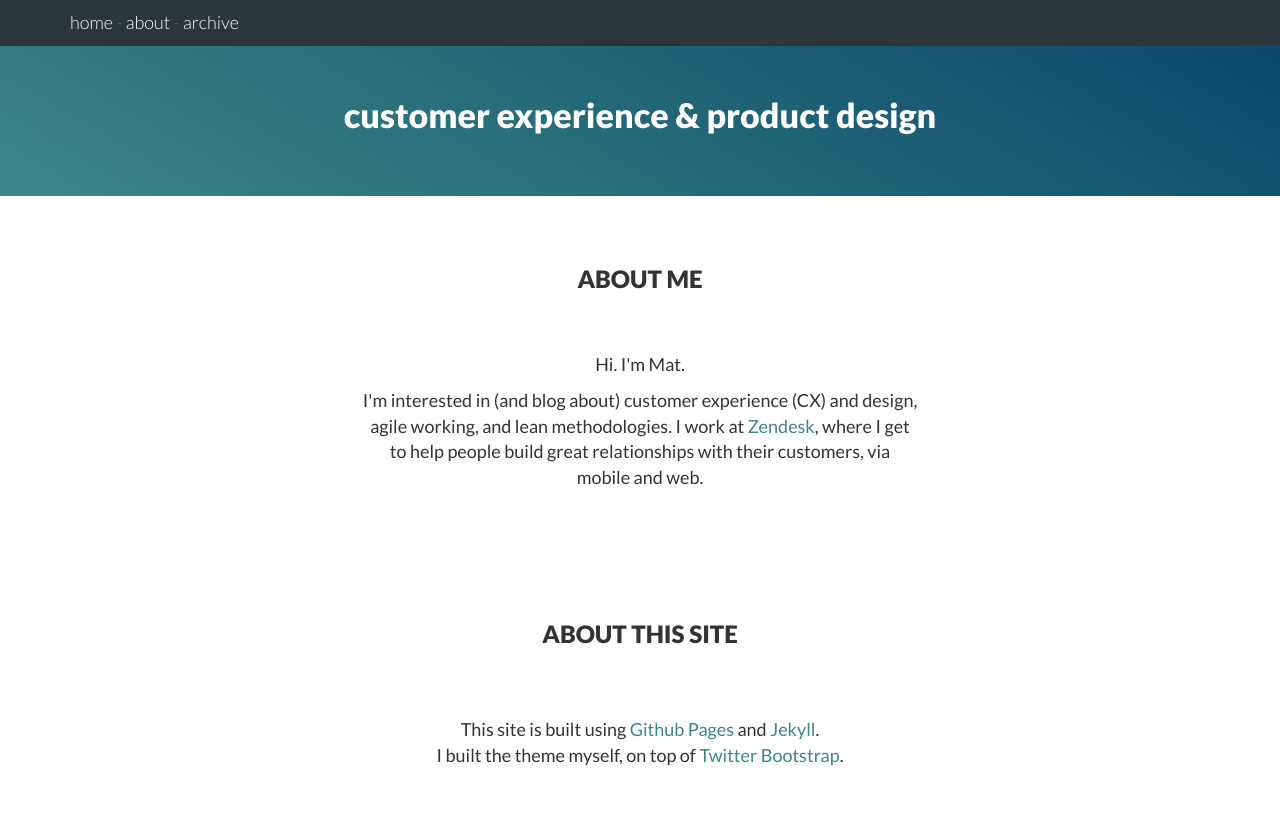
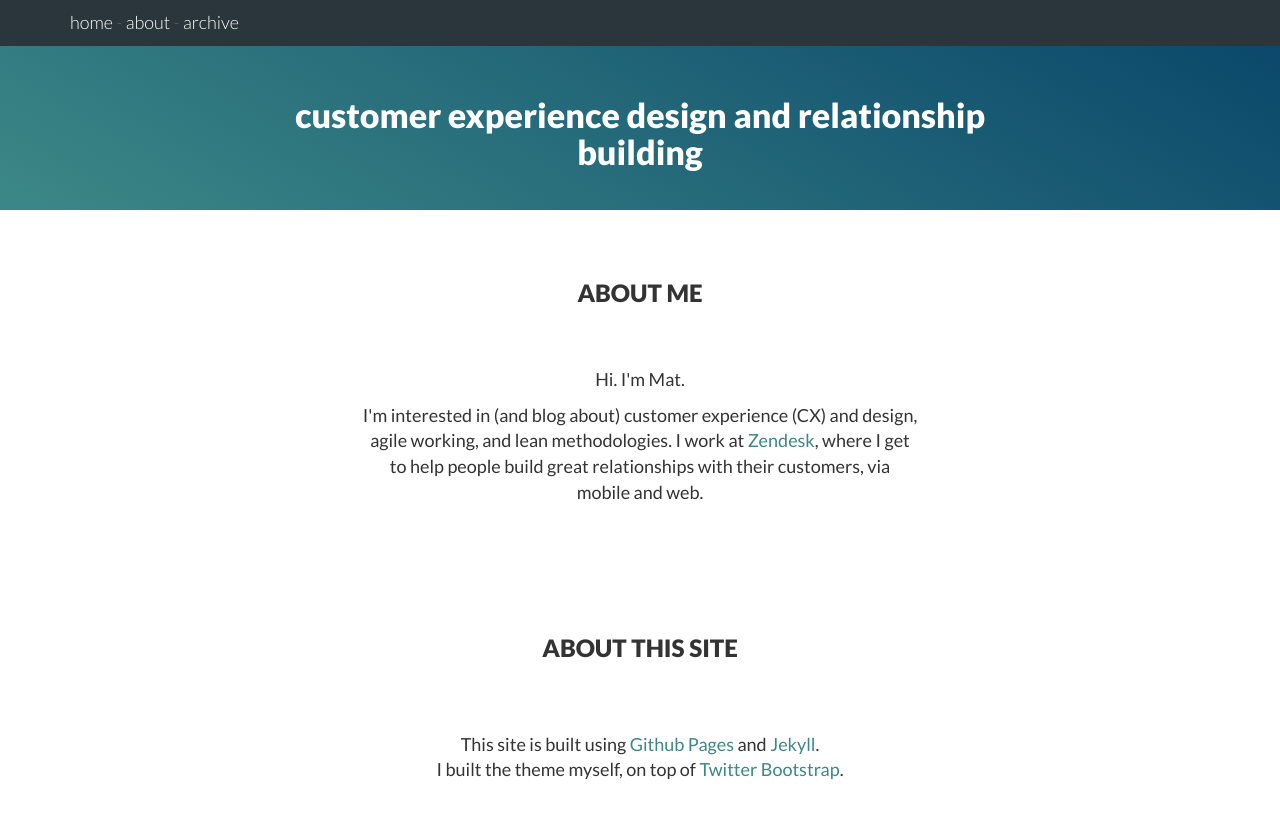
Before and after one commit to mathewcropper/mathewcropper.github.io, a Jekyll site: the page built from about/index.html, in a window 1280 px wide. Shown: the top 819 px of the page. Built offline with Jekyll 4.4.1, drawn with Linux system fonts in a browser that asks for light colours; nearby versions of some CDN libraries; library files that are not in the unit come from our copies.

Commit message:
Changed tag line

```diff
--- a/_includes/header.html
+++ b/_includes/header.html
@@ -16,7 +16,7 @@
 		  <div class="row">
 			  <div class="col-md-8 col-md-offset-2 text-center">
 				  <h1 class="mc-pad-top-30 mc-pad-bottom-30 mc-text-900 mc-text-white">
-					  customer experience &amp; product design
+					  customer experience design and relationship building
 				  </h1>
 			  </div>
 		  </div>
```
